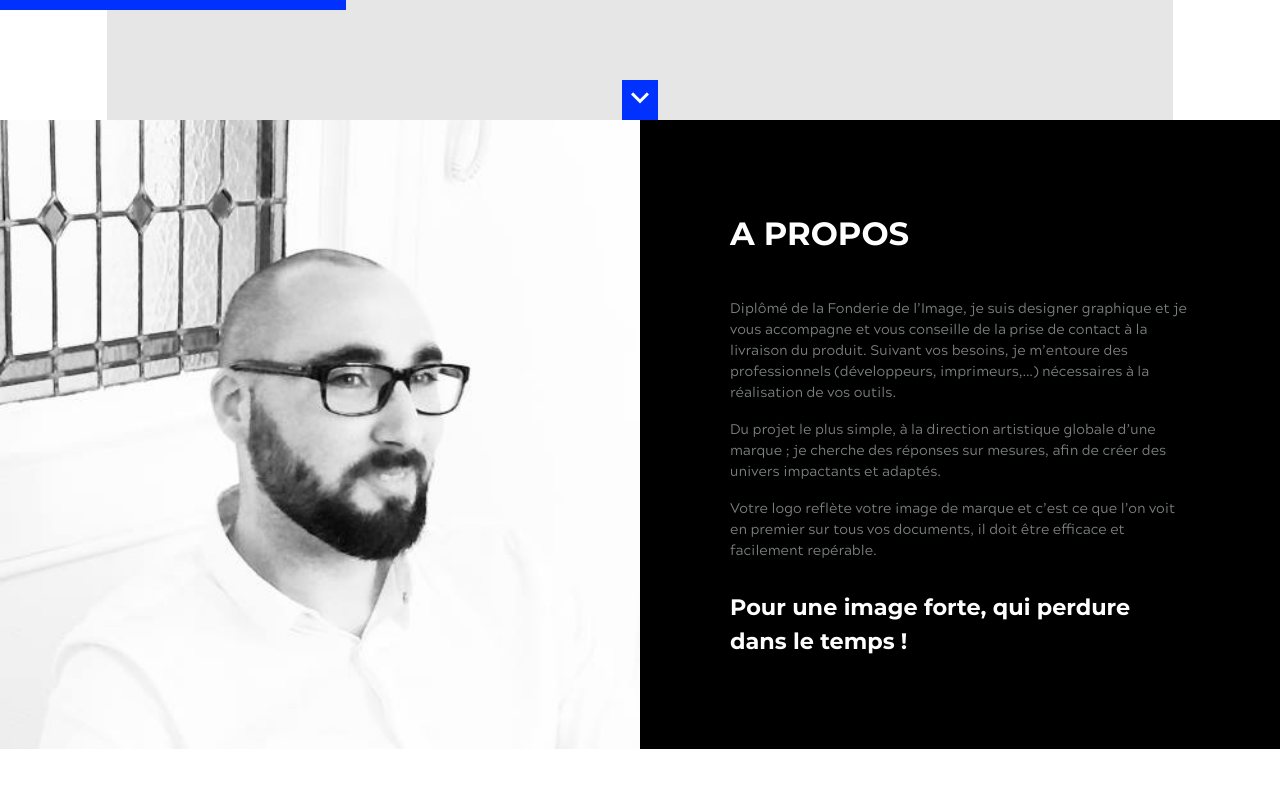
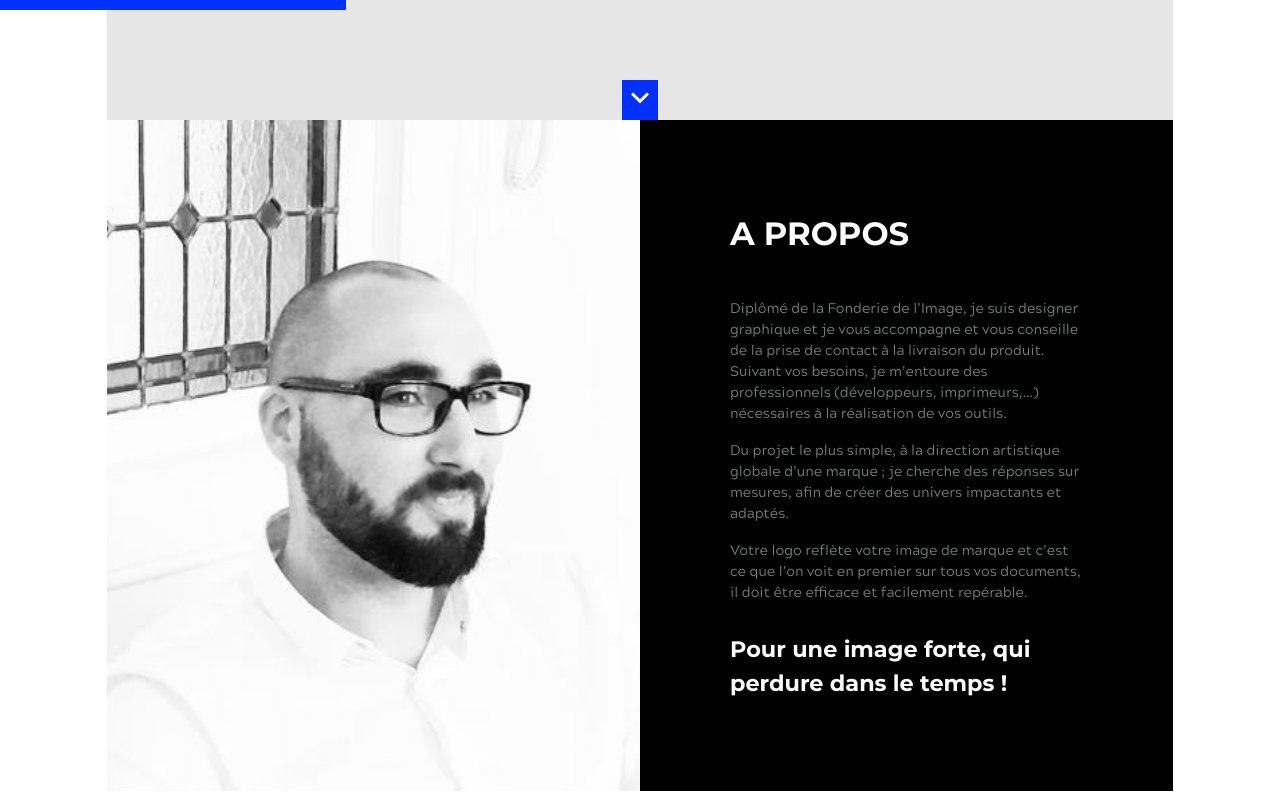
Before and after one commit to vcastro45/MiSo, a Vue app: page / in a window 1280 px wide. Shown: the part 680-1480 px from the top of the page. Built offline with nearby package versions, Linux system fonts and the light colour scheme.

Commit message:
APropos size edited

```diff
--- a/src/components/Home/APropos.vue
+++ b/src/components/Home/APropos.vue
@@ -1,8 +1,8 @@
 <template>
 	<div class="a-propos" id="a-propos">
-		<v-layout wrap fill-height>
-			<v-flex xs12 md6 class="miso-picture"/>
-			<v-flex xs12 md6 class="miso-resume white--text">
+		<v-layout wrap fill-height justify-center>
+			<v-flex xs12 md5 class="miso-picture"/>
+			<v-flex xs12 md5 class="miso-resume white--text">
 				<h2>A PROPOS</h2>
 				<p>
 					Diplômé de la Fonderie de l’Image, je suis designer graphique et je vous
```
